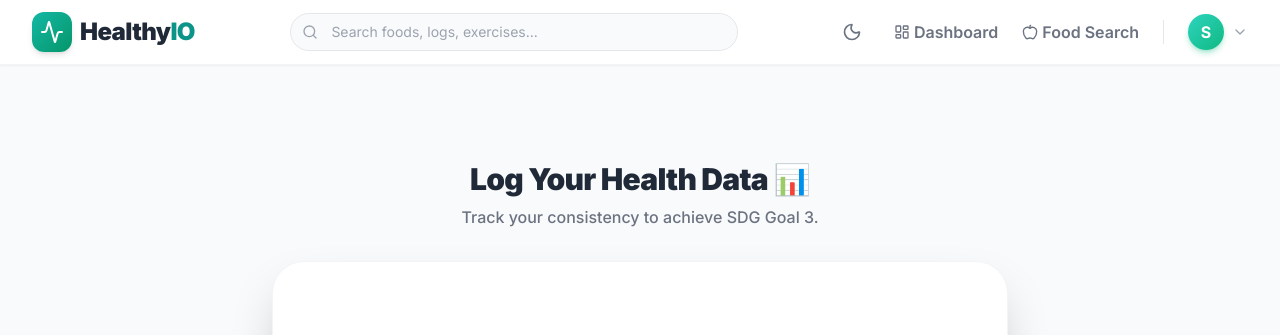
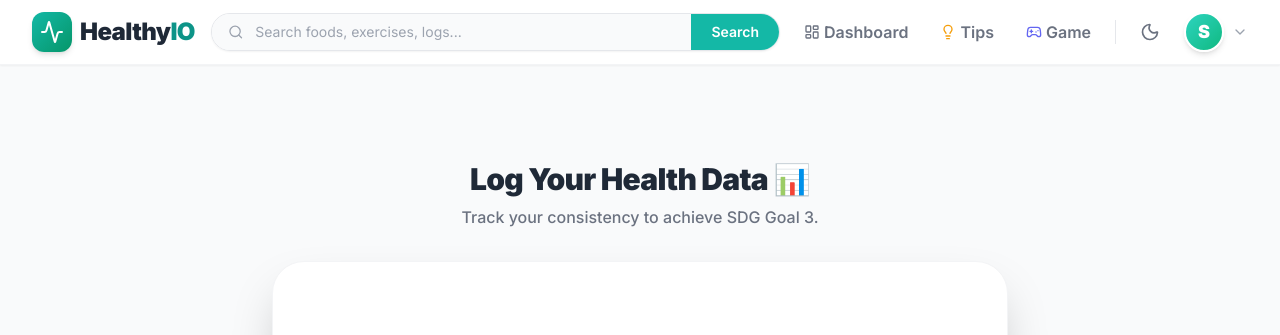
Before and after one commit to Lakshaya7/HealthyIO_live, a Django app: page /add-log/ in a window 1280 px wide. Shown: the top 335 px of the page. Run offline with Django 5.2, Linux system fonts and the light colour scheme; the visitor is signed in with stand-in values (Sample User, id 1); some libraries are stand-ins or nearby versions.

Commit message:
Changed Nav bar

```diff
--- a/core/templates/core/base.html
+++ b/core/templates/core/base.html
@@ -23,9 +23,26 @@
     <style>
         body { font-family: 'Inter', sans-serif; }
         html { scroll-behavior: smooth; }
+
         /* Dropdown Utility */
         .dropdown-content { display: none; }
         .dropdown-content.show { display: block; }
+
+        /* 🌙 SMART DARK MODE AUTO-FIX FOR CHILD TEMPLATES 🌙 */
+        /* This automatically fixes readability on all your other pages without having to edit them! */
+        html.dark body { background-color: #111827; color: #f3f4f6; }
+        html.dark .bg-white { background-color: #1f2937 !important; border-color: #374151 !important; color: #f3f4f6 !important; }
+        html.dark .bg-gray-50 { background-color: #111827 !important; }
+        html.dark .bg-gray-100 { background-color: #374151 !important; }
+        html.dark .text-gray-900, html.dark .text-gray-800 { color: #f9fafb !important; }
+        html.dark .text-gray-700 { color: #e5e7eb !important; }
+        html.dark .text-gray-600, html.dark .text-gray-500 { color: #9ca3af !important; }
+        html.dark input, html.dark select, html.dark textarea {
+            background-color: #374151 !important;
+            color: #ffffff !important;
+            border-color: #4b5563 !important;
+        }
+        html.dark input::placeholder { color: #9ca3af !important; }
     </style>
 </head>
 <body class="bg-gray-50 text-gray-900 dark:bg-gray-900 dark:text-gray-100 flex flex-col min-h-screen transition-colors duration-300">
@@ -33,78 +50,92 @@
     <!-- Navigation Bar -->
     <nav class="bg-white dark:bg-gray-800 border-b border-gray-100 dark:border-gray-700 shadow-sm sticky top-0 z-40 transition-colors duration-300">
         <div class="max-w-7xl mx-auto px-4 sm:px-6 lg:px-8">
-            <div class="flex justify-between items-center h-16">
+            <div class="flex justify-between items-center h-16 gap-4">
 
-                <!-- Left: Logo -->
+                <!-- Left: Logo & App Name -->
                 <div class="flex items-center shrink-0">
                     <a href="{% url 'home' %}" class="flex items-center gap-2 group">
                         <div class="w-10 h-10 bg-gradient-to-br from-teal-500 to-emerald-600 rounded-xl flex items-center justify-center text-white shadow-md group-hover:scale-105 transition-transform">
                             <i data-lucide="activity" class="w-6 h-6"></i>
                         </div>
-                        <span class="font-black text-2xl tracking-tight text-gray-800 dark:text-white hidden sm:block">Healthy<span class="text-teal-600">IO</span></span>
+                        <span class="font-black text-2xl tracking-tight text-gray-800 dark:text-white hidden lg:block">Healthy<span class="text-teal-600">IO</span></span>
                     </a>
                 </div>
 
-                <!-- Center: Search Bar -->
+                <!-- Center: Search Bar with Submit Button -->
                 {% if user.is_authenticated %}
-                <div class="hidden md:flex flex-1 max-w-md mx-8">
-                    <div class="relative w-full">
-                        <div class="absolute inset-y-0 left-0 pl-3 flex items-center pointer-events-none">
+                <div class="flex-1 max-w-2xl mx-auto hidden sm:block">
+                    <form action="{% url 'food_search' %}" method="POST" class="flex w-full shadow-sm rounded-full overflow-hidden border border-gray-200 dark:border-gray-600 focus-within:ring-2 focus-within:ring-teal-500 focus-within:border-teal-500 transition-all">
+                        {% csrf_token %}
+                        <div class="relative flex-grow flex items-center bg-gray-50 dark:bg-gray-700 pl-4">
                             <i data-lucide="search" class="w-4 h-4 text-gray-400"></i>
+                            <input type="text" name="food_query" placeholder="Search foods, exercises, logs..." class="w-full bg-transparent border-none py-2 px-3 text-gray-900 dark:text-white placeholder-gray-400 focus:outline-none focus:ring-0 sm:text-sm">
                         </div>
-                        <!-- In a real app, wrap this in a form pointing to a search URL -->
-                        <input type="text" placeholder="Search foods, logs, exercises..." class="block w-full pl-10 pr-3 py-2 border border-gray-200 dark:border-gray-600 rounded-full leading-5 bg-gray-50 dark:bg-gray-700 text-gray-900 dark:text-gray-100 placeholder-gray-400 focus:outline-none focus:ring-2 focus:ring-teal-500 focus:border-teal-500 transition-colors sm:text-sm">
-                    </div>
+                        <button type="submit" class="bg-teal-500 hover:bg-teal-600 text-white px-5 py-2 font-semibold text-sm transition-colors flex items-center gap-1">
+                            Search
+                        </button>
+                    </form>
                 </div>
                 {% endif %}
 
                 <!-- Right: Desktop Menu -->
-                <div class="flex items-center space-x-4 sm:space-x-6">
+                <div class="flex items-center space-x-2 sm:space-x-4 shrink-0">
 
-                    <!-- Dark Mode Toggle Button -->
+                    {% if user.is_authenticated %}
+                        <!-- Added Dashboard back so user doesn't lose access, plus new requested links -->
+                        <a href="{% url 'dashboard' %}" class="hidden md:flex text-gray-500 dark:text-gray-300 hover:text-teal-600 dark:hover:text-teal-400 font-semibold transition-colors items-center gap-1 px-2">
+                            <i data-lucide="layout-dashboard" class="w-4 h-4"></i> <span class="hidden lg:inline">Dashboard</span>
+                        </a>
+                        <a href="#" class="hidden md:flex text-gray-500 dark:text-gray-300 hover:text-teal-600 dark:hover:text-teal-400 font-semibold transition-colors items-center gap-1 px-2">
+                            <i data-lucide="lightbulb" class="w-4 h-4 text-amber-500"></i> <span class="hidden lg:inline">Tips</span>
+                        </a>
+                        <a href="#" class="hidden md:flex text-gray-500 dark:text-gray-300 hover:text-teal-600 dark:hover:text-teal-400 font-semibold transition-colors items-center gap-1 px-2">
+                            <i data-lucide="gamepad-2" class="w-4 h-4 text-indigo-500"></i> <span class="hidden lg:inline">Game</span>
+                        </a>
+
+                        <div class="hidden md:block h-6 w-px bg-gray-200 dark:bg-gray-600 mx-1"></div>
+                    {% endif %}
+
+                    <!-- Dark/Light Theme Button -->
                     <button id="theme-toggle" class="p-2 text-gray-500 hover:text-teal-600 dark:text-gray-400 dark:hover:text-teal-400 transition-colors rounded-full hover:bg-gray-100 dark:hover:bg-gray-700">
                         <i id="theme-toggle-dark-icon" data-lucide="moon" class="w-5 h-5 hidden"></i>
                         <i id="theme-toggle-light-icon" data-lucide="sun" class="w-5 h-5 hidden"></i>
                     </button>
 
                     {% if user.is_authenticated %}
-                        <a href="{% url 'dashboard' %}" class="hidden sm:flex text-gray-500 dark:text-gray-300 hover:text-teal-600 dark:hover:text-teal-400 font-semibold transition-colors items-center gap-1">
-                            <i data-lucide="layout-dashboard" class="w-4 h-4"></i> <span class="hidden lg:inline">Dashboard</span>
-                        </a>
-                        <a href="{% url 'food_search' %}" class="hidden sm:flex text-gray-500 dark:text-gray-300 hover:text-teal-600 dark:hover:text-teal-400 font-semibold transition-colors items-center gap-1">
-                            <i data-lucide="apple" class="w-4 h-4"></i> <span class="hidden lg:inline">Food Search</span>
-                        </a>
-
-                        <div class="hidden sm:block h-6 w-px bg-gray-200 dark:bg-gray-600 mx-2"></div>
-
-                        <!-- Profile Dropdown -->
-                        <div class="relative inline-block text-left">
+                        <!-- Profile Initial Dropdown -->
+                        <div class="relative inline-block text-left ml-2">
                             <button id="profile-menu-button" type="button" class="flex items-center gap-2 text-gray-700 dark:text-gray-200 hover:text-teal-600 transition-colors focus:outline-none">
-                                <div class="w-9 h-9 rounded-full bg-gradient-to-br from-teal-400 to-emerald-500 text-white flex items-center justify-center font-bold shadow-md shadow-emerald-500/30">
+                                <div class="w-10 h-10 rounded-full bg-gradient-to-br from-teal-400 to-emerald-500 text-white flex items-center justify-center font-black text-lg shadow-md border-2 border-white dark:border-gray-800">
                                     {{ user.username|make_list|first|upper }}
                                 </div>
-                                <i data-lucide="chevron-down" class="w-4 h-4 text-gray-400"></i>
+                                <i data-lucide="chevron-down" class="w-4 h-4 text-gray-400 hidden sm:block"></i>
                             </button>
 
-                            <!-- Dropdown Panel -->
-                            <div id="profile-dropdown" class="dropdown-content absolute right-0 mt-2 w-48 rounded-xl shadow-lg bg-white dark:bg-gray-800 ring-1 ring-black ring-opacity-5 divide-y divide-gray-100 dark:divide-gray-700 z-50 origin-top-right transform transition-all">
-                                <div class="px-4 py-3">
-                                    <p class="text-sm text-gray-500 dark:text-gray-400">Signed in as</p>
-                                    <p class="text-sm font-bold text-gray-900 dark:text-white truncate">{{ user.email|default:user.username }}</p>
+                            <!-- Custom Dropdown Menu -->
+                            <div id="profile-dropdown" class="dropdown-content absolute right-0 mt-3 w-56 rounded-xl shadow-xl bg-white dark:bg-gray-800 ring-1 ring-black ring-opacity-5 divide-y divide-gray-100 dark:divide-gray-700 z-50 origin-top-right transform transition-all border border-gray-100 dark:border-gray-700">
+                                <div class="px-4 py-3 bg-gray-50 dark:bg-gray-800 rounded-t-xl">
+                                    <p class="text-xs text-gray-500 dark:text-gray-400 font-semibold uppercase tracking-wider">Signed in as</p>
+                                    <p class="text-sm font-bold text-gray-900 dark:text-white truncate mt-0.5">{{ user.email|default:user.username }}</p>
                                 </div>
-                                <div class="py-1">
-                                    <a href="{% url 'profile' %}" class="group flex items-center px-4 py-2 text-sm text-gray-700 dark:text-gray-200 hover:bg-gray-50 dark:hover:bg-gray-700 hover:text-teal-600 dark:hover:text-teal-400">
-                                        <i data-lucide="user" class="mr-3 w-4 h-4 text-gray-400 group-hover:text-teal-500"></i> Profile Settings
+
+                                <div class="py-2">
+                                    <!-- 1. Manage Profile -->
+                                    <a href="{% url 'profile' %}" class="group flex items-center px-4 py-2 text-sm text-gray-700 dark:text-gray-200 hover:bg-teal-50 dark:hover:bg-gray-700 hover:text-teal-600 dark:hover:text-teal-400 transition-colors">
+                                        <i data-lucide="user-cog" class="mr-3 w-4 h-4 text-gray-400 group-hover:text-teal-500"></i> Manage Profile
                                     </a>
-                                    <a href="{% url 'ai_coach' %}" class="group flex items-center px-4 py-2 text-sm text-gray-700 dark:text-gray-200 hover:bg-gray-50 dark:hover:bg-gray-700 hover:text-teal-600 dark:hover:text-teal-400">
-                                        <i data-lucide="brain-circuit" class="mr-3 w-4 h-4 text-gray-400 group-hover:text-teal-500"></i> AI Deep Review
+                                    <!-- 2. Download Reports (Placeholder link for now) -->
+                                    <a href="#" class="group flex items-center px-4 py-2 text-sm text-gray-700 dark:text-gray-200 hover:bg-teal-50 dark:hover:bg-gray-700 hover:text-teal-600 dark:hover:text-teal-400 transition-colors">
+                                        <i data-lucide="download-cloud" class="mr-3 w-4 h-4 text-gray-400 group-hover:text-teal-500"></i> Download Reports
                                     </a>
                                 </div>
-                                <div class="py-1">
+
+                                <div class="py-2">
+                                    <!-- 3. Logout -->
                                     <form method="post" action="{% url 'logout' %}">
                                         {% csrf_token %}
-                                        <button type="submit" class="group flex w-full items-center px-4 py-2 text-sm text-red-600 hover:bg-red-50 dark:hover:bg-red-900/20">
-                                            <i data-lucide="log-out" class="mr-3 w-4 h-4 text-red-500"></i> Sign Out
+                                        <button type="submit" class="group flex w-full items-center px-4 py-2 text-sm font-semibold text-red-600 dark:text-red-400 hover:bg-red-50 dark:hover:bg-red-900/20 transition-colors">
+                                            <i data-lucide="log-out" class="mr-3 w-4 h-4 text-red-500 dark:text-red-400"></i> Logout
                                         </button>
                                     </form>
                                 </div>
@@ -112,7 +143,7 @@
                         </div>
 
                     {% else %}
-                        <a href="{% provider_login_url 'google' %}" class="bg-gray-900 dark:bg-teal-500 text-white px-5 py-2.5 rounded-full font-bold shadow-md hover:bg-gray-800 dark:hover:bg-teal-400 transition-all flex items-center gap-2">
+                        <a href="{% provider_login_url 'google' %}" class="bg-gray-900 dark:bg-teal-500 text-white px-5 py-2.5 rounded-full font-bold shadow-md hover:bg-gray-800 dark:hover:bg-teal-400 transition-all flex items-center gap-2 text-sm">
                             <i data-lucide="chrome" class="w-4 h-4"></i> Sign in
                         </a>
                     {% endif %}
@@ -139,7 +170,6 @@
 
     <!-- Initialize Core UI Scripts -->
     <script>
-        // Initialize Icons
         lucide.createIcons();
 
         // -----------------------------
@@ -149,7 +179,6 @@
         const darkIcon = document.getElementById('theme-toggle-dark-icon');
         const lightIcon = document.getElementById('theme-toggle-light-icon');
 
-        // Check local storage or system preference on load
         if (localStorage.getItem('color-theme') === 'dark' || (!('color-theme' in localStorage) && window.matchMedia('(prefers-color-scheme: dark)').matches)) {
             document.documentElement.classList.add('dark');
             lightIcon.classList.remove('hidden');
@@ -159,11 +188,9 @@
         }
 
         themeToggleBtn.addEventListener('click', function() {
-            // Toggle icons
             darkIcon.classList.toggle('hidden');
             lightIcon.classList.toggle('hidden');
 
-            // If is set in localstorage
             if (localStorage.getItem('color-theme')) {
                 if (localStorage.getItem('color-theme') === 'light') {
                     document.documentElement.classList.add('dark');
@@ -172,7 +199,7 @@
                     document.documentElement.classList.remove('dark');
                     localStorage.setItem('color-theme', 'light');
                 }
-            } else { // if NOT set via local storage
+            } else {
                 if (document.documentElement.classList.contains('dark')) {
                     document.documentElement.classList.remove('dark');
                     localStorage.setItem('color-theme', 'light');
@@ -190,13 +217,11 @@
         const profileDropdown = document.getElementById('profile-dropdown');
 
         if (profileBtn && profileDropdown) {
-            // Click to toggle
             profileBtn.addEventListener('click', function(e) {
-                e.stopPropagation(); // Stop click from immediately closing it
+                e.stopPropagation();
                 profileDropdown.classList.toggle('show');
             });
 
-            // Click anywhere else to close
             window.addEventListener('click', function(e) {
                 if (!profileBtn.contains(e.target) && !profileDropdown.contains(e.target)) {
                     profileDropdown.classList.remove('show');
```
